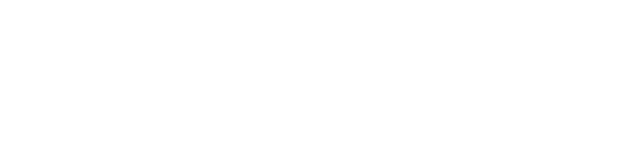
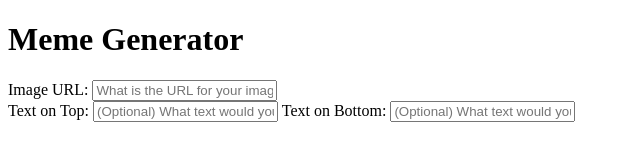
Before and after one commit to dlbreitenbuecher/meme-generator, a plain HTML site: page index.html in a window 1280 px wide. Shown: the whole page, without its empty margins (0-640 px from the left). Drawn offline with Linux system fonts and the light colour scheme.

Commit message:
Added a form element

```diff
--- a/index.html
+++ b/index.html
@@ -10,6 +10,16 @@
 <link rel="stylesheet" type="text/css" href="styles.css">
 </head>
 <body>
+    <h1>Meme Generator</h1>
+    <form action="">
+        <label for='imageURL'>Image URL:</label>
+        <input type='text' id='imageURL' name='imageURL' placeholder="What is the URL for your image?" required><br>
 
+        <label for='topText'>Text on Top:</label>
+        <input type='text' id='topText' name='topText' placeholder="(Optional) What text would you like on the top?" maxlength="17">
+
+        <label for='bottomText'>Text on Bottom:</label>
+        <input type="text" id="bottomText" name="bottomText" placeholder="(Optional) What text would you like on the bottom?" maxlength="17">
+    </form>
 </body>
 </html>
```
